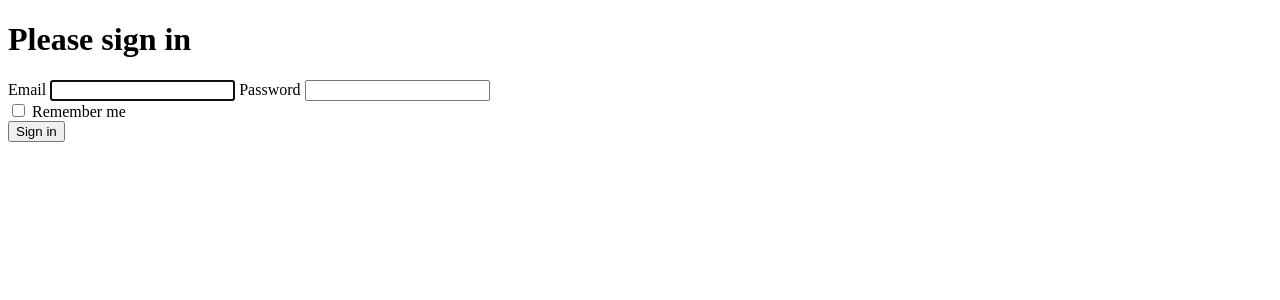
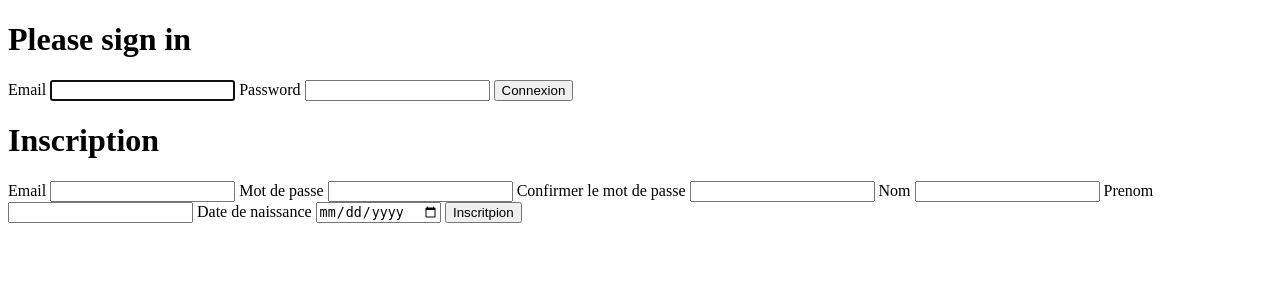
Before and after one commit to pac421/BloG4, a Symfony app: template BloG4/templates/security/login.html.twig in a window 1280 px wide. Shown: the top 300 px of the page. Run offline with Twig, Linux system fonts and the light colour scheme; the template is opened without the code that fills it, so the values that code supplies are empty; some libraries are stand-ins or nearby versions.

Commit message:
Version 1.6

```diff
--- a/BloG4/templates/security/login.html.twig
+++ b/BloG4/templates/security/login.html.twig
@@ -21,23 +21,39 @@
     <input type="password" name="password" id="inputPassword" class="form-control" required>
 
     <input type="hidden" name="_csrf_token"
-           value="{{ csrf_token('authenticate') }}"
-    >
-
-
-
-        <div class="checkbox mb-3">
-            <label>
-                <input type="checkbox" name="_remember_me"> Remember me
-            </label>
-        </div>
+           value="{{ csrf_token('authenticate') }}">
 
 
     <button class="btn btn-lg btn-primary" type="submit">
-        Sign in
+        Connexion
     </button>
 </form>
 
+<form method="post" action="{{ path('subscribe')}}">
+
+    <h1 class="h3 mb-3 font-weight-normal">Inscription</h1>
+    <label for="inputEmail">Email</label>
+    <input type="email"name="email" id="inputEmail" class="form-control" required autofocus>
+
+    <label for="inputPassword">Mot de passe</label>
+    <input type="password" name="password" id="inputPassword" class="form-control" required>
+
+    <label for="inputCPassword">Confirmer le mot de passe</label>
+    <input type="password" name="password" id="inputCPassword" class="form-control" required>
+
+    <label for="inputFirstName">Nom</label>
+    <input type="text" name="firstname" id="inputFirstName" class="form-control" required>
+
+    <label for="inputLastName">Prenom</label>
+    <input type="text" name="lastname" id="inputLastName" class="form-control" required>
+
+    <label for="inputDate">Date de naissance</label>
+    <input type="date" name="bornDate" id="inputDate" class="form-control" required>
 
 
+    <button class="btn btn-lg btn-primary" type="submit">
+        Inscritpion
+    </button>
+</form>
+
 {% endblock %}
```
Also changed, not shown: BloG4/src/Controller/HomeController.php (+2 -41 lines), BloG4/src/Controller/SecurityController.php (+50 -0 lines), BloG4/templates/home/subscribe.html.twig (+0 -25 lines).
